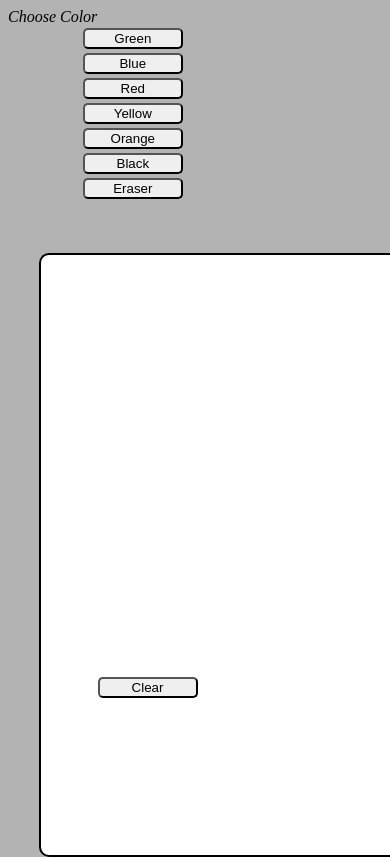
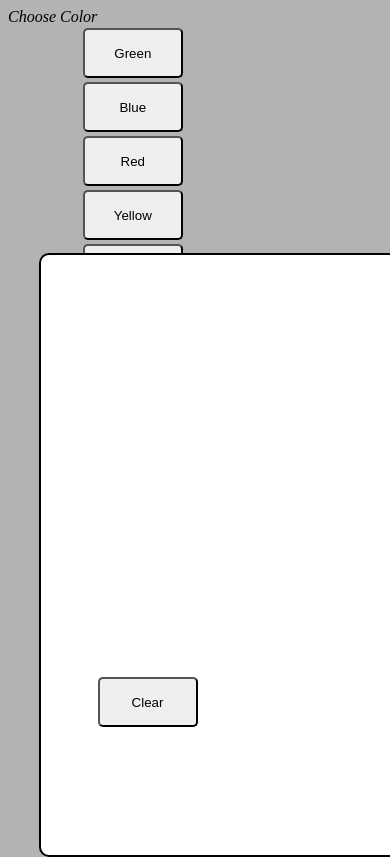
Before and after one commit to Yash009/Paintx, a PHP site: page /index.html in a window 390 px wide; the page is wider, and only the part inside the window is pictured. Run offline with PHP 8.4, Linux system fonts and the light colour scheme.

Commit message:
increased button size

```diff
--- a/style.css
+++ b/style.css
@@ -6,6 +6,13 @@ button{
     border-radius: 5px;
     width: 100px;
     margin: 2px;
+}
+@media screen and (max-width: 1100px) {
+    button{
+        width: 300px;
+        height: 50px;
+    }
+
 }
 #can{
     box-shadow: 20px 20px 10px #888888 !important;
```
